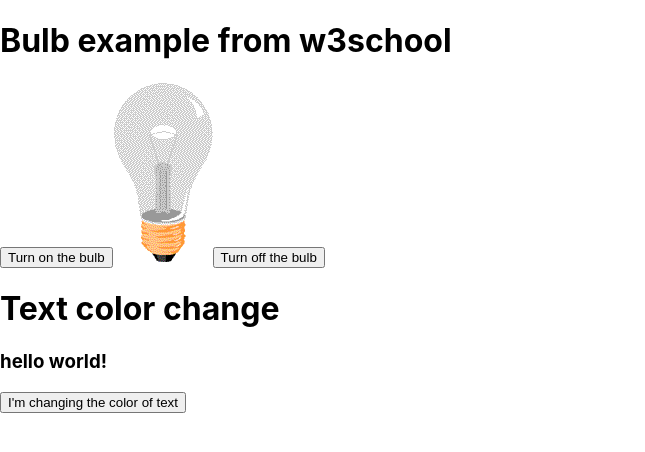
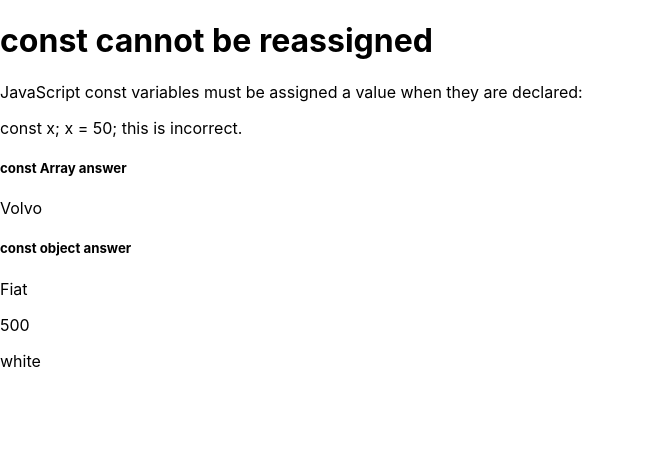
Before and after one commit to ramya-vbr/basic-javascript, a React (Create React App) app: page / in a window 1280 px wide. Shown: the top 452 px of the page, without its empty margins (0-645 px from the left). Built offline with nearby package versions, Linux system fonts and the light colour scheme.

Commit message:
constant-example

```diff
--- /dev/null
+++ b/src/example/Jsconst.js
@@ -0,0 +1,28 @@
+import React from "react";
+
+function Jsconst() {
+  const pi = 3.14;
+  // pi = 3.14567; this will give an error
+  // pi = 3.14 + 10; this line also give an error.
+  // once define const value it cannot be reassigned.
+  const cars = ["Saab", "Volvo", "BMW"];
+  const car = { type: "Fiat", model: "500", color: "white" };
+
+  return (
+    <div>
+      <h1>const cannot be reassigned</h1>
+      <p>
+        JavaScript const variables must be assigned a value when they are
+        declared:
+      </p>
+      const x; x = 50; this is incorrect.
+      <h5>const Array answer</h5>
+      <p>{cars[1]}</p>
+      <h5>const object answer</h5>
+      <p>{car.type}</p>
+      <p>{car.model}</p>
+      <p>{car.color}</p>
+    </div>
+  );
+}
+export default Jsconst;
--- a/src/index.js
+++ b/src/index.js
@@ -4,12 +4,13 @@ import "./index.css";
 // import App from "./App";
 import reportWebVitals from "./reportWebVitals";
 // import Basic from "./component/Basic";
-import BasicExample from "./example/BasicExample";
+// import BasicExample from "./example/BasicExample";
+import Jsconst from "./example/Jsconst";
 
 const root = ReactDOM.createRoot(document.getElementById("root"));
 root.render(
   <React.StrictMode>
-    <BasicExample />
+    <Jsconst />
   </React.StrictMode>
 );
 
```
Also changed, not shown: src/example/Variables.js (added, +26 -0 lines).
